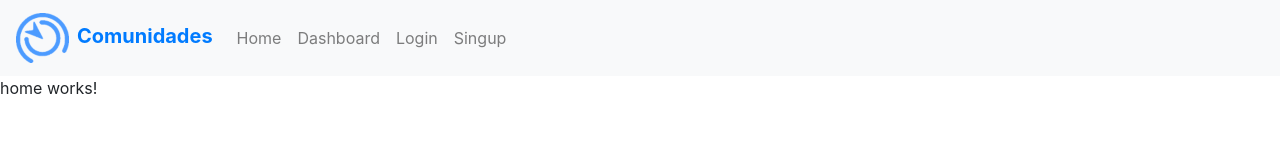
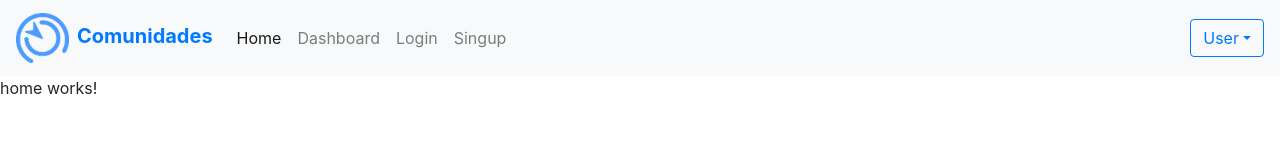
Before and after one commit to mosquerapaul/frontend-comunidades, an Angular app: page /home in a window 1280 px wide. Shown: the top 160 px of the page. Built offline with nearby package versions, Linux system fonts and the light colour scheme.

Commit message:
Header - Sample nav - Collapse menu - Sample user menu

```diff
--- a/src/app/shared/header/header.component.html
+++ b/src/app/shared/header/header.component.html
@@ -1,17 +1,31 @@
 <nav class="navbar navbar-expand-sm navbar-light bg-light">
-  <a class="navbar-brand" href="/">
+  <a class="navbar-brand" routerLink="/">
     <img src="/assets/logo-comunidades-azul-sm.png" alt="Logo Comunidades">
     <span class="text-primary font-weight-bold ml-2">Comunidades</span>
   </a>
+
   <button class="navbar-toggler" type="button" aria-controls="collapse-menu"
     aria-label="Toggle navigation" (click)="isMenuCollapsed = !isMenuCollapsed">
     <span class="navbar-toggler-icon"></span>
   </button>
-
   <div class="collapse navbar-collapse show" [ngbCollapse]= "isMenuCollapsed">
     <ul class="navbar-nav me-auto mb-2 mb-lg-0" >
-      <li class="nav-item" *ngFor="let menu of navList"><a class="nav-link" href="/{{menu}}">{{menu | titlecase}}</a></li>
+      <li class="nav-item" *ngFor="let navItem of navList">
+        <a class="nav-link" routerLinkActive="active" routerLink={{navItem}}>{{navItem | titlecase}}</a>
+      </li>
     </ul>
   </div>
 
+  <div ngbDropdown class="d-inline-block">
+    <button class="btn btn-outline-primary" id="dropdownBasic1" ngbDropdownToggle>User</button>
+    <div ngbDropdownMenu aria-labelledby="dropdownBasic1" class="dropdown-menu-right">
+      <button ngbDropdownItem>
+        My Account
+      </button>
+      <button ngbDropdownItem (click)="logOut()">
+        Log Out
+      </button>
+    </div>
+  </div>
+
 </nav>
--- a/src/app/shared/header/header.component.ts
+++ b/src/app/shared/header/header.component.ts
@@ -1,4 +1,5 @@
 import { Component, OnInit } from '@angular/core';
+import { AuthService } from '@core/services/auth.service';
 
 @Component({
   selector: 'app-header',
@@ -8,11 +9,15 @@ import { Component, OnInit } from '@angular/core';
 export class HeaderComponent implements OnInit {
 
   navList= ['home', 'dashboard', 'login', 'singup'];
-  isMenuCollapsed: boolean = true;
+  public isMenuCollapsed: boolean = true;
 
-  constructor() { }
+  constructor( private _auth: AuthService ) {}
 
   ngOnInit(): void {
   }
 
+  logOut() {
+    this._auth.logout();
+  }
+
 }
```
